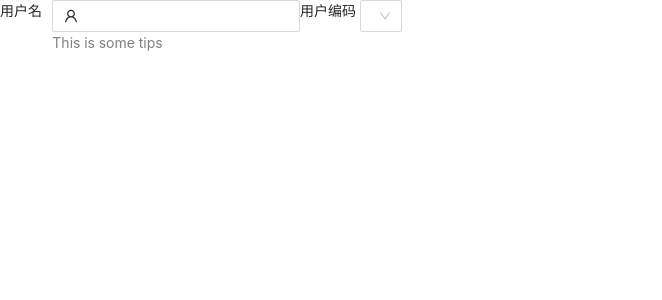
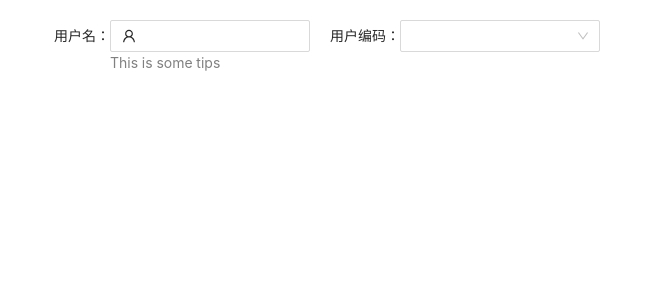
Before and after one commit to 1419zxw/custom-component, a Vue app: page /SearchFilterTest in a window 1280 px wide. Shown: the top 300 px of the page, without its empty margins (0-662 px from the left). Built offline with nearby package versions, Linux system fonts and the light colour scheme.

Commit message:
feat：一些样式及常量

```diff
--- /dev/null
+++ b/src/components/SearchFilter/constant.js
@@ -0,0 +1,6 @@
+// item默认左外边距
+export const DEFAULT_ITEM_MARGIN_LEFT = '10px'
+// label默认宽度
+export const DEFAULT_ITEM_LABEL_WIDTH = '80px'
+// comp默认宽度
+export const DEFAULT_ITEM_COMP_WIDTH = '200px'
--- a/src/components/SearchFilter/index.vue
+++ b/src/components/SearchFilter/index.vue
@@ -1,12 +1,17 @@
 <template>
   <div class="container">
-    <div class="container_item" v-for="comp in config" :key="comp.prop">
-      <span class="container_item_label">{{ comp.label }}</span>
+    <div v-for="comp in config" :key="comp.prop" :style="{ marginLeft: DEFAULT_ITEM_MARGIN_LEFT }" class="container_item">
+      <span
+        class="container_item_label"
+        :style="{ width: comp.labelWidth || DEFAULT_ITEM_LABEL_WIDTH }"
+        >{{ `${comp.label}：` }}</span
+      >
       <component
         :is="getComponent(comp.type)"
         v-model:value="model[comp.prop]"
         v-bind="comp.attribute"
         v-on="comp.events"
+        :style="{ width: comp.compWidth || DEFAULT_ITEM_COMP_WIDTH }"
         class="container_item_comp"
       >
         <template
@@ -21,8 +26,9 @@
 </template>
 
 <script setup>
-import { defineProps } from "vue";
-import componentMap from "./components/componentMap";
+import { defineProps } from "vue"
+import componentMap from "./components/componentMap"
+import { DEFAULT_ITEM_LABEL_WIDTH, DEFAULT_ITEM_COMP_WIDTH, DEFAULT_ITEM_MARGIN_LEFT } from "./constant"
 
 const props = defineProps({
   model: {
@@ -33,35 +39,33 @@ const props = defineProps({
     type: Array,
     default: () => [],
   },
-});
+})
 
 const getComponent = (type) => {
-  return componentMap[type];
-};
+  return componentMap[type]
+}
 
 const getSlots = (slotsObj) => {
-  if (!slotsObj) return [];
+  if (!slotsObj) return []
 
   return Object.entries(slotsObj).map((item) => {
     return {
       name: item[0],
       value: item[1],
-    };
-  });
-};
+    }
+  })
+}
 </script>
 
 <style lang="less">
 .container {
   display: flex;
+  padding: 20px;
   &_item {
     display: flex;
-    width: 300px;
+    align-items: center;
     &_label {
-      width: 60px;
-    }
-    &_comp {
-      flex: 1;
+      text-align: right;
     }
   }
 }
```
